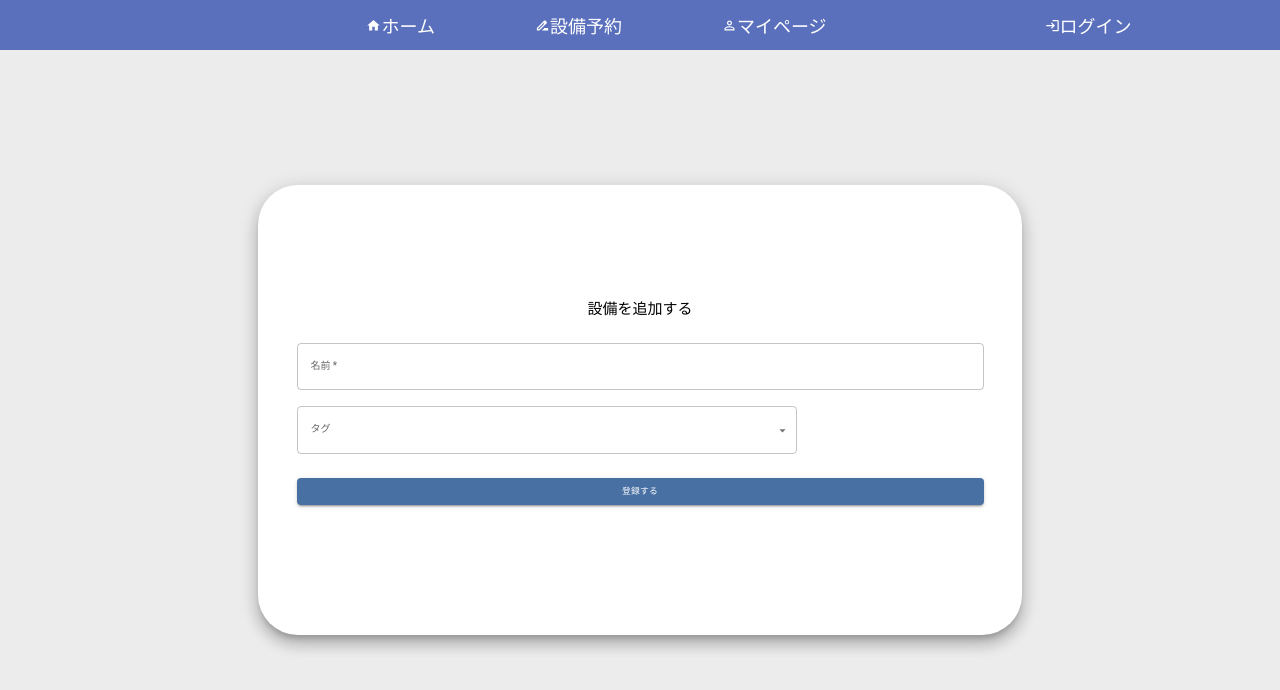
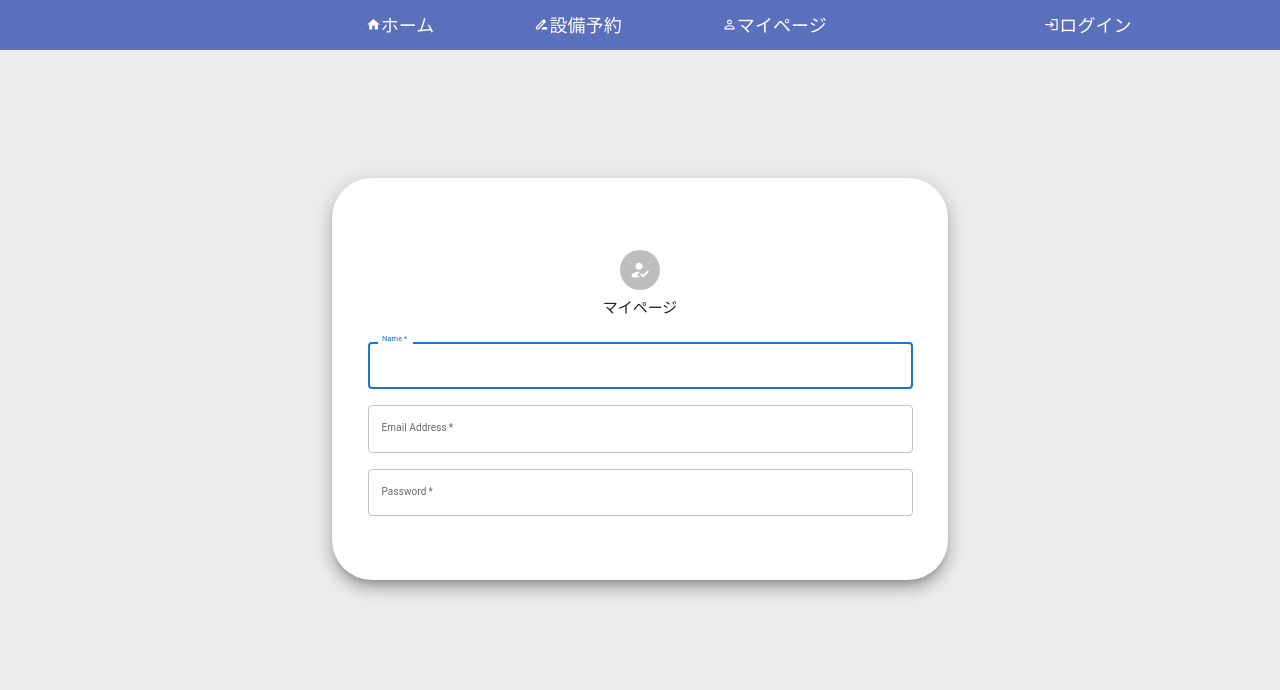
Before and after one commit to haruka-mitsushima/reserve-system-app, a React (Create React App) app: page /mypage in a window 1280 px wide. Shown: the top 690 px of the page. Built offline with nearby package versions, Linux system fonts and the light colour scheme.

Commit message:
マイページのUI実装（仮）

```diff
--- a/src/components/MyPage.tsx
+++ b/src/components/MyPage.tsx
@@ -1,106 +1,94 @@
-import React, { FormEvent, useState } from 'react';
-import styles from '../styles/AddItem.module.css';
-import { useNavigate } from 'react-router-dom';
+import React from 'react';
+import Avatar from '@mui/material/Avatar';
+import CssBaseline from '@mui/material/CssBaseline';
+import TextField from '@mui/material/TextField';
+import Grid from '@mui/material/Grid';
 import Box from '@mui/material/Box';
+import HowToRegIcon from '@mui/icons-material/HowToReg';
 import Typography from '@mui/material/Typography';
-import Grid from '@mui/material/Grid';
-import TextField from '@mui/material/TextField';
-import Select, { SelectChangeEvent } from '@mui/material/Select';
-import OutlinedInput from '@mui/material/OutlinedInput';
-import InputLabel from '@mui/material/InputLabel';
-import MenuItem from '@mui/material/MenuItem';
-import FormControl from '@mui/material/FormControl';
-import Button from '@mui/material/Button';
-import axios from 'axios';
+import Container from '@mui/material/Container';
+import { createTheme, ThemeProvider } from '@mui/material/styles';
 
-const categories = ['会議室', '社用車', 'PC'];
-const ITEM_HEIGHT = 48;
-const ITEM_PADDING_TOP = 8;
-const MenuProps = {
-  PaperProps: {
-    style: {
-      maxHeight: ITEM_HEIGHT * 4.5 + ITEM_PADDING_TOP,
-      width: 250,
+const theme = createTheme({
+  components: {
+    MuiContainer: {
+      styleOverrides: {
+        root: {
+          backgroundColor: '#ececec',
         },
       },
-};
+    },
+  },
+});
 
-const AddItem = () => {
-  const navigate = useNavigate();
-  const [categoryName, setCategoryName] = useState<string>('');
-
+export default function MyPage() {
   return (
-    <div className={styles.AddItem}>
+    <ThemeProvider theme={theme}>
+      <Container component="main" maxWidth={false} sx={{ maxWidth: '100%' }}>
+        <CssBaseline />
+        <Grid container>
+          <Grid item xs={3}></Grid>
+          <Grid item xs={6} place-content="center">
             <Box
               sx={{
+                marginTop: 16,
                 display: 'flex',
                 flexDirection: 'column',
                 alignItems: 'center',
-          justifyContent: 'center',
-          bgcolor: 'white',
+                paddingTop: 8,
+                paddingBottom: 8,
+                bgcolor: '#fff',
+                boxShadow: 10,
                 borderRadius: 10,
-          py: 0,
-          px: 4,
-          height: 450,
-          width: 700,
-          boxShadow: 10,
               }}
             >
+              <Avatar sx={{ m: 1 }}>
+                <HowToRegIcon fontSize="large" />
+              </Avatar>
               <Typography component="h1" variant="h5">
-          設備を追加する
+                マイページ
               </Typography>
               <Box component="form" noValidate sx={{ mt: 3 }}>
                 <Grid container spacing={2}>
                   <Grid item xs={12}>
                     <TextField
+                      autoComplete="given-name"
+                      name="name"
                       required
                       fullWidth
                       id="name"
-                label="名前"
-                name="name"
+                      label="Name"
+                      autoFocus
                     />
                   </Grid>
                   <Grid item xs={12}>
-              <FormControl sx={{ width: 500 }}>
-                <InputLabel id="category">タグ</InputLabel>
-                <Select
-                  data-testid="select"
-                  labelId="category"
-                  id="category"
-                  name="category"
-                  value={categoryName}
-                  input={
-                    <OutlinedInput id="select-multiple-chip" label="Chip" />
-                  }
-                  MenuProps={MenuProps}
-                >
-                  {categories.map((category) => (
-                    <MenuItem key={category} value={category}>
-                      {category}
-                    </MenuItem>
-                  ))}
-                </Select>
-              </FormControl>
+                    <TextField
+                      required
+                      fullWidth
+                      id="email"
+                      label="Email Address"
+                      name="email"
+                      autoComplete="email"
+                    />
+                  </Grid>
+                  <Grid item xs={12}>
+                    <TextField
+                      required
+                      fullWidth
+                      name="password"
+                      label="Password"
+                      type="password"
+                      id="password"
+                      autoComplete="new-password"
+                    />
                   </Grid>
                 </Grid>
-          <Button
-            data-testid="button"
-            type="submit"
-            fullWidth
-            variant="contained"
-            sx={{
-              mt: 3,
-              mb: 2,
-              bgcolor: '#4970a3',
-              ':hover': { background: '#3b5a84' },
-            }}
-          >
-            登録する
-          </Button>
               </Box>
             </Box>
-    </div>
+          </Grid>
+          <Grid item xs={3}></Grid>
+        </Grid>
+      </Container>
+    </ThemeProvider>
   );
-};
-
-export default AddItem;
+}
--- a/src/components/Register.tsx
+++ b/src/components/Register.tsx
@@ -48,7 +48,6 @@ export default function Register() {
         reservedItem: [],
       }),
     );
-    console.log(result);
     if (fetchAsyncRegister.fulfilled.match(result)) {
       navigate('/login');
     } else {
```
Lines whose indentation alone changed are shown as unchanged.
